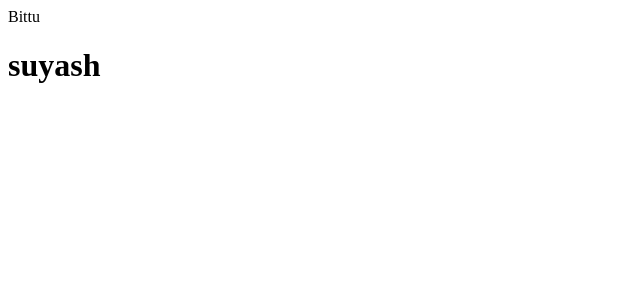
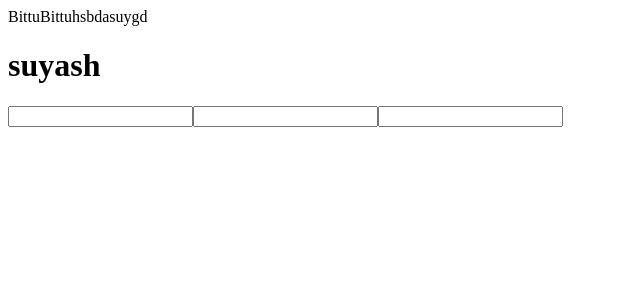
Before and after one commit to arnavsrivastava214/helixonGLobalPrivateLimitedFrontend, an Angular app: page / in a window 1280 px wide. Shown: the top 300 px of the page, without its empty margins (0-640 px from the left). Built offline with nearby package versions, Linux system fonts and the light colour scheme.

Commit message:
input field added

```diff
--- a/src/app/app.component.html
+++ b/src/app/app.component.html
@@ -1,3 +1,13 @@
-Bittu
+BittuBittuhsbdasuygd
 
 <h1>suyash</h1>
+
+<div>
+  <input type="text" [(ngModel)] ="name">
+  <input type="text" [(ngModel)] ="email">
+  <input type="text" [(ngModel)] ="number">
+
+
+</div>
+
+{{name}}
--- a/src/app/app.component.ts
+++ b/src/app/app.component.ts
@@ -1,12 +1,16 @@
 import { Component } from '@angular/core';
+import { FormsModule } from '@angular/forms';
 import { RouterOutlet } from '@angular/router';
 
 @Component({
   selector: 'app-root',
-  imports: [RouterOutlet],
+  imports: [RouterOutlet, FormsModule],
   templateUrl: './app.component.html',
   styleUrl: './app.component.scss'
 })
 export class AppComponent {
   title = 'helixonGLobalPrivateLimitedFrontend';
+  name:string='';
+  email:string='';
+  number:string='';
 }
```
